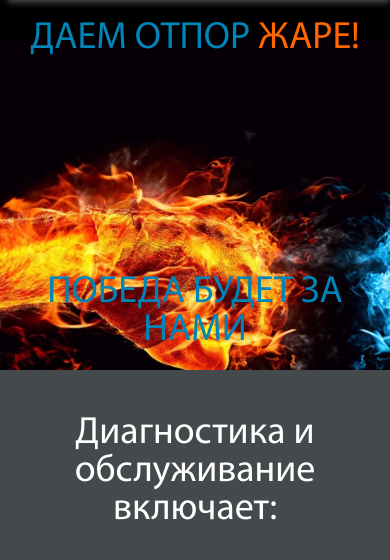
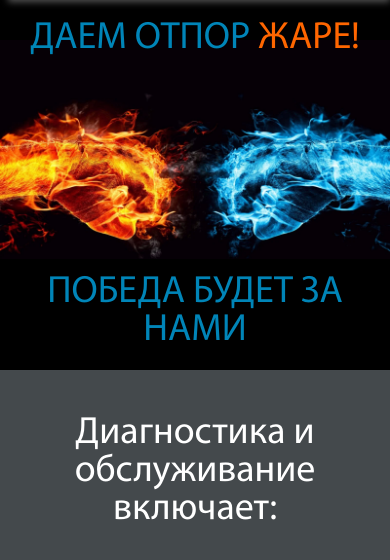
Before and after one commit to milashkaJason/holodok, a PHP site: page / in a window 390 px wide. Shown: the part 75-635 px from the top of the page. Run offline with PHP 8.4, Linux system fonts and the light colour scheme.

Commit message:
bugs map

```diff
--- a/css/style.css
+++ b/css/style.css
@@ -466,6 +466,12 @@ body {
     }
 }
 
+@media screen and (max-width: 1760px) {
+    .main-block {
+        background-size: contain;
+    }
+}
+
 @media screen and (max-width: 992px) {
     .refueling-block .list {
         padding-top: 20px;
@@ -531,5 +537,9 @@ body {
         padding: 20px 0;
     }
 
+    .map-block #map {
+        height: 230px;
+    }
+
 }
 /*main style end*/
```
